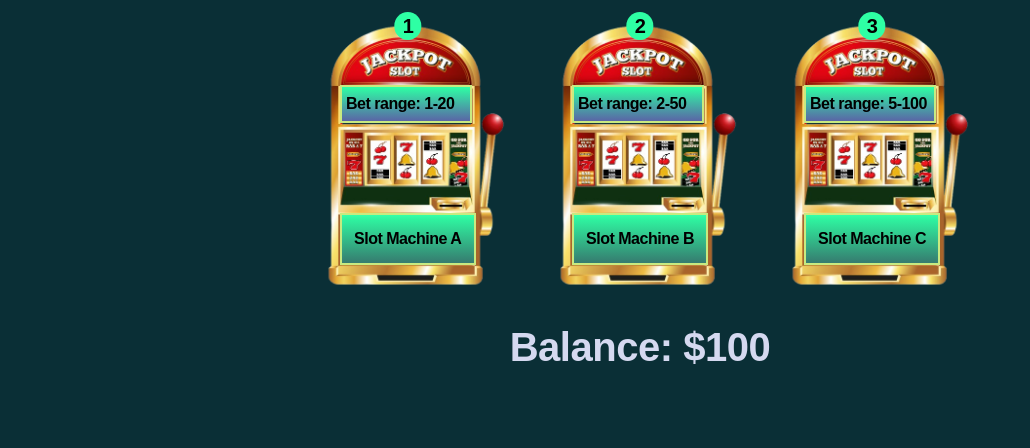
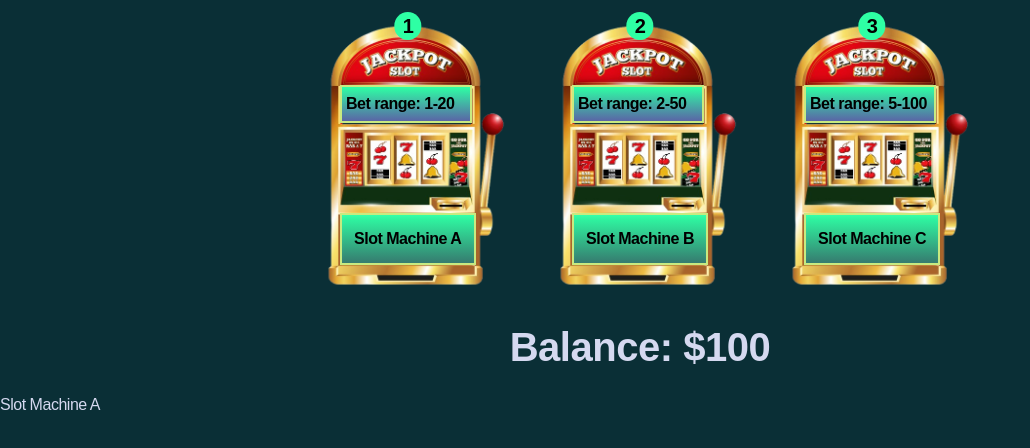
Before and after one commit to Anestezia-zip/iGaming, a React (Vite) app: page / in a window 1280 px wide. Both pictures are taken after a click on the element "Slot Machine A". Shown: the top 448 px of the page, without its empty margins (0-1030 px from the left). Built offline with nearby package versions, Linux system fonts and the light colour scheme.

Commit message:
Added useState hook to listen for messages from the parent iframe and update the selected machine's details based on the received data.

```diff
--- a/src/App.tsx
+++ b/src/App.tsx
@@ -1,5 +1,6 @@
 import React from 'react';
 import SlotMachineList from './components/SlotMachineList';
+import SlotMachineGame from './components/SlotMachineGame';
 
 const App: React.FC = () => {
   return (
@@ -8,7 +9,7 @@ const App: React.FC = () => {
         <SlotMachineList />
       </div>
       <div>
-        {/* <SelectedGame /> */}
+        <SlotMachineGame />
       </div>
     </div>
   );
--- a/src/components/SlotMachineGame.tsx
+++ b/src/components/SlotMachineGame.tsx
@@ -1,4 +1,4 @@
-import React, { useState } from 'react'
+import React, { useEffect, useState } from 'react'
 
 interface SlotMachineData {
     id: number;
@@ -7,11 +7,28 @@ interface SlotMachineData {
 }
 
 const SlotMachineGame = () => {
-  const [selectedMachine, setSelectedMachine] = useState<SlotMachineData | null>(null);
+    const [selectedMachine, setSelectedMachine] = useState<SlotMachineData | null>(null);
 
-  return (
-    <div>SlotMachineGame</div>
-  )
+    useEffect(() => {
+        // Слушаем сообщения из первого iframe
+        const handleMessage = (event: MessageEvent) => {
+            if (event.data.type === 'SELECT_MACHINE') {
+                setSelectedMachine(event.data.data);
+            }
+        };
+
+        window.addEventListener('message', handleMessage);
+        return () => window.removeEventListener('message', handleMessage);
+    }, []);
+    return (
+        <div>
+            {selectedMachine ? (
+                <div>
+                    {selectedMachine.name}
+                </div>
+            ) : (<></>)}
+        </div>
+    )
 }
 
 export default SlotMachineGame
```
